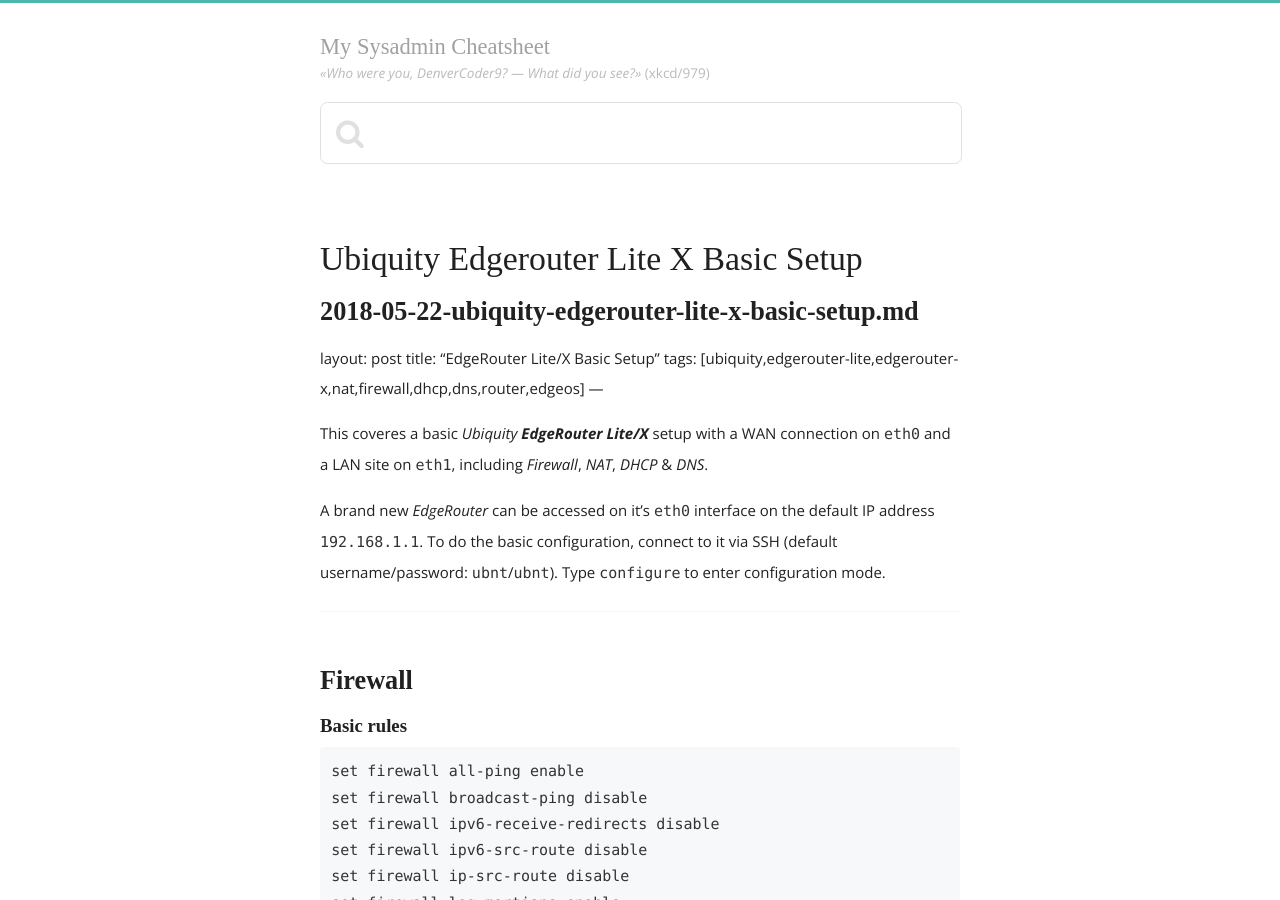
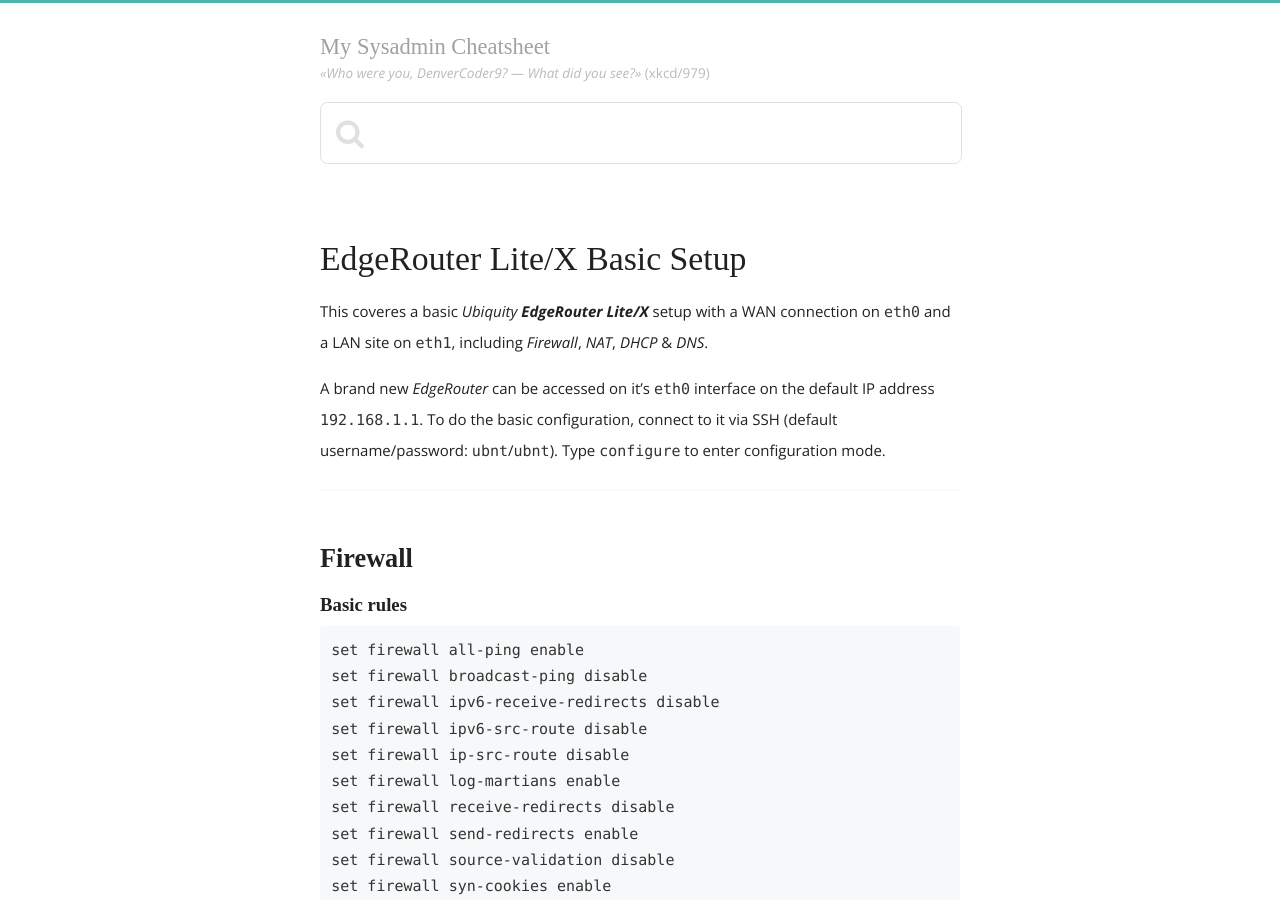
Before and after one commit to gh0st/docs.j7k6.org, a Jekyll site: the page built from _posts/2018-05-22-ubiquity-edgerouter-lite-x-basic-setup.md, in a window 1280 px wide and 900 px high. Built offline with Jekyll 4.4.1, drawn with Linux system fonts in a browser that asks for light colours; nearby versions of some CDN libraries; some web fonts are replaced; our own code applies the rules of GitHub Pages for plain Markdown files; comment, search, counter and statistics services are not loaded; some of the changed text lies outside the part shown.

Commit message:
edgerouter

```diff
--- a/_posts/2018-05-22-ubiquity-edgerouter-lite-x-basic-setup.md
+++ b/_posts/2018-05-22-ubiquity-edgerouter-lite-x-basic-setup.md
@@ -1,4 +1,3 @@
-2018-05-22-ubiquity-edgerouter-lite-x-basic-setup.md
 ---
 layout: post
 title: "EdgeRouter Lite/X Basic Setup"
```
